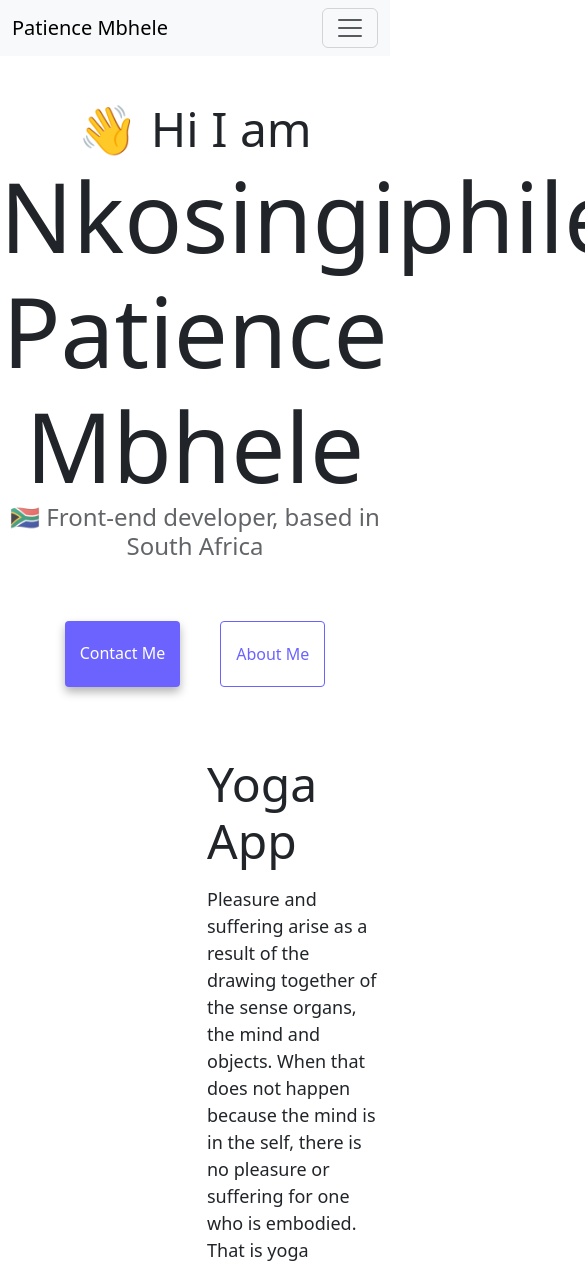
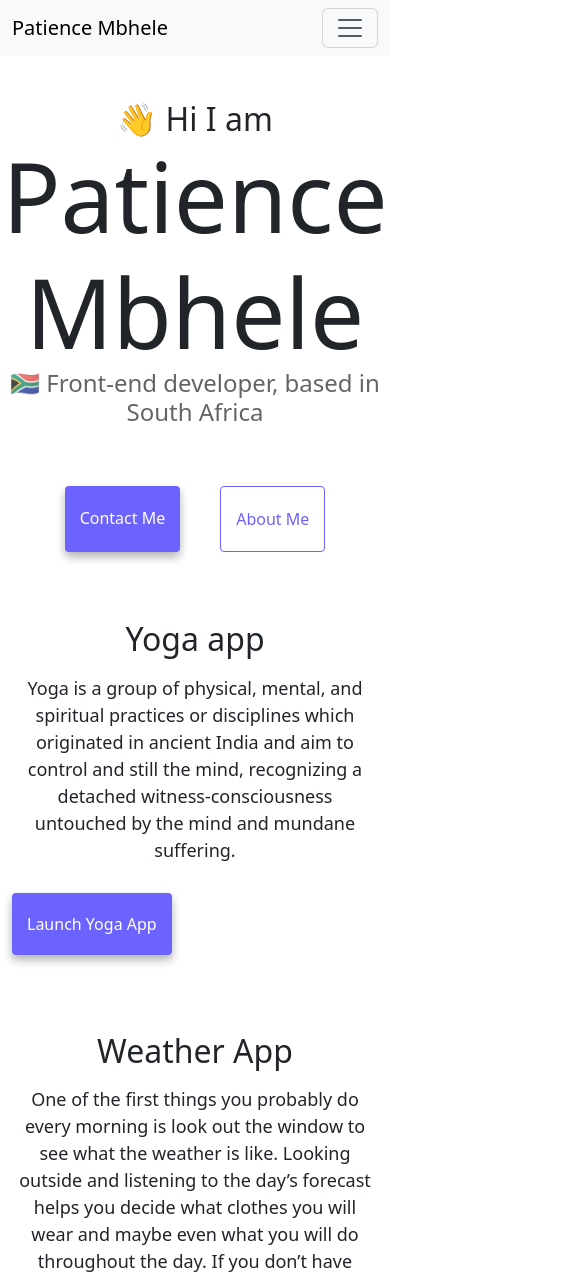
Before and after one commit to Phile105/AdvanceTools, a website: page index.html in a window 390 px wide. Shown: the top 1272 px of the page, 585 px wide, since content can reach past the window. Drawn offline with nearby package versions, Linux system fonts and the light colour scheme.

Commit message:
Added more media queries and fixed responsive grid

```diff
--- a/index.html
+++ b/index.html
@@ -17,11 +17,11 @@
       crossorigin="anonymous"
     ></script>
     <link rel="stylesheet" href="/style.css" />
-    <title>Front-end developer - Nkosingiphile Patience Mbhele</title>
+    <title>Front-end developer - Patience Mbhele</title>
   </head>
   <body>
     <nav class="navbar navbar-expand-lg navbar-light bg-light fixed-top">
-      <div class="container-fluid">
+      <div class="container">
         <a class="navbar-brand" href="/" title="Homepage">Patience Mbhele</a>
         <button
           class="navbar-toggler"
@@ -52,7 +52,7 @@
       </div>
     </nav>
     <h2 class="text-center">👋 Hi I am</h2>
-    <h1 class="text-center">Nkosingiphile Patience Mbhele</h1>
+    <h1 class="text-center">Patience Mbhele</h1>
     <h3 class="text-center">🇿🇦 Front-end developer, based in South Africa</h3>
     <div class="navigation-links mb-5">
       <a href="/about.html#contact" class="primary-link" title="Contact Nkosingiphile Patience Mbhele">Contact me</a>
@@ -63,15 +63,12 @@
         <div class="col md-6">
           <img src="images/yoga.png" alt="Yoga project" class="img-fluid rounded d-none d-sm-block" />
         </div>
-        <div class="col md-6">
-          <h2 class="mb-3">Yoga App</h2>
+        <div class="col-md-6">
+          <h2 class="mb-3">Yoga app</h2>
           <p>
-            Pleasure and suffering arise as a result of the drawing together of
-            the sense organs, the mind and objects. When that does not happen
-            because the mind is in the self, there is no pleasure or suffering
-            for one who is embodied. That is yoga
+            Yoga is a group of physical, mental, and spiritual practices or disciplines which originated in ancient India and aim to control and still the mind, recognizing a detached witness-consciousness untouched by the mind and mundane suffering.
           </p>
-          <div class="mt-5">
+          <div class="mb-5 mt-5">
             <a href="#" class="primary-link project-link" title="Yoga Project">Launch Yoga App</a>
           </div>
         </div>
--- a/style.css
+++ b/style.css
@@ -5,7 +5,7 @@
 }
 
 body {
-  margin-top: 100px;
+  margin: 100px 0;
 }
 
 h1,
@@ -119,3 +119,14 @@ p {
       width: 50%;
   }
 }
+
+@media (max-width: 576px) {
+  p {
+      text-align: center;
+  }
+
+  h2 {
+    font-size: 32px;
+    text-align: center;
+}
+}
```
Also changed, not shown: about.html (+1 -1 lines).
